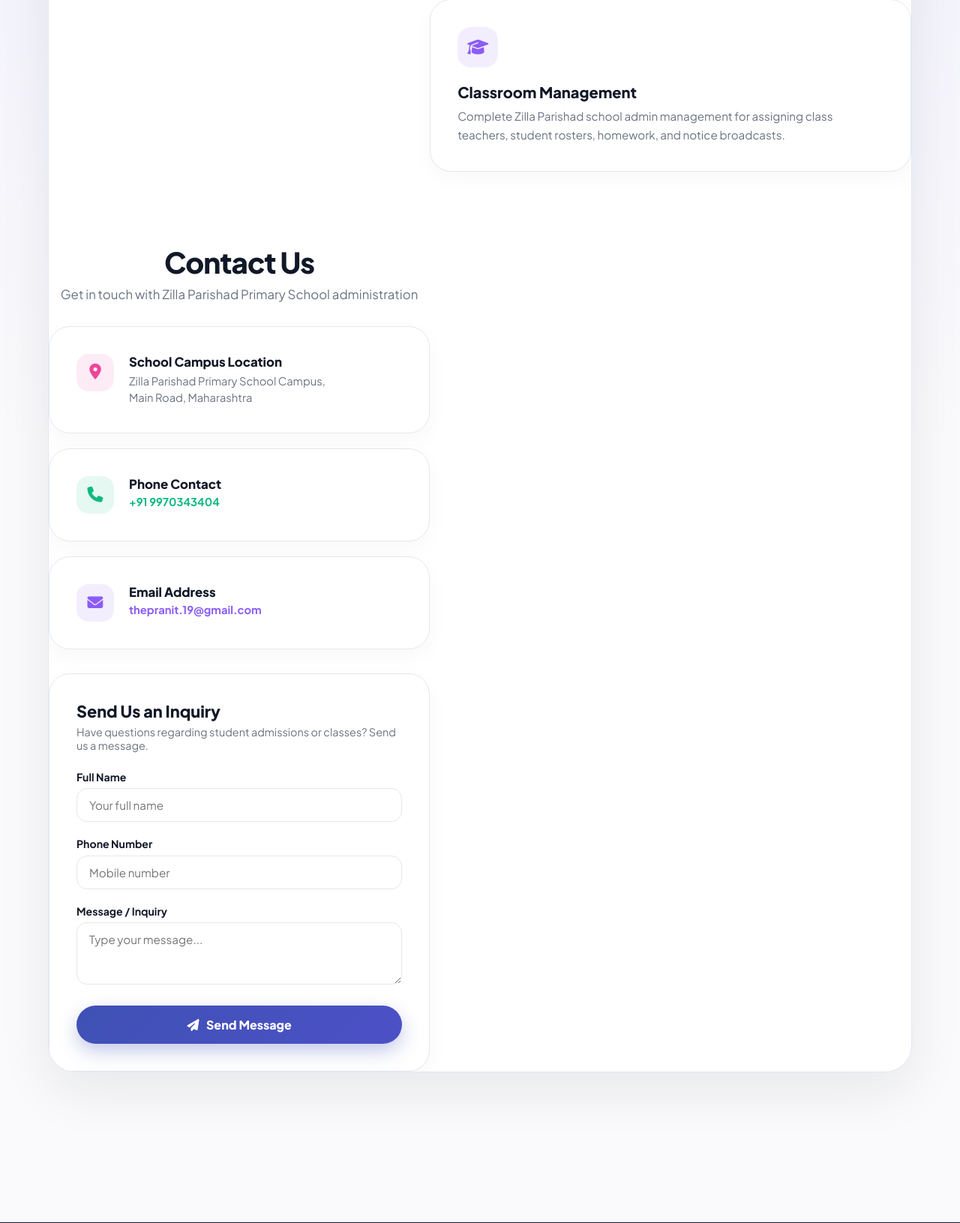
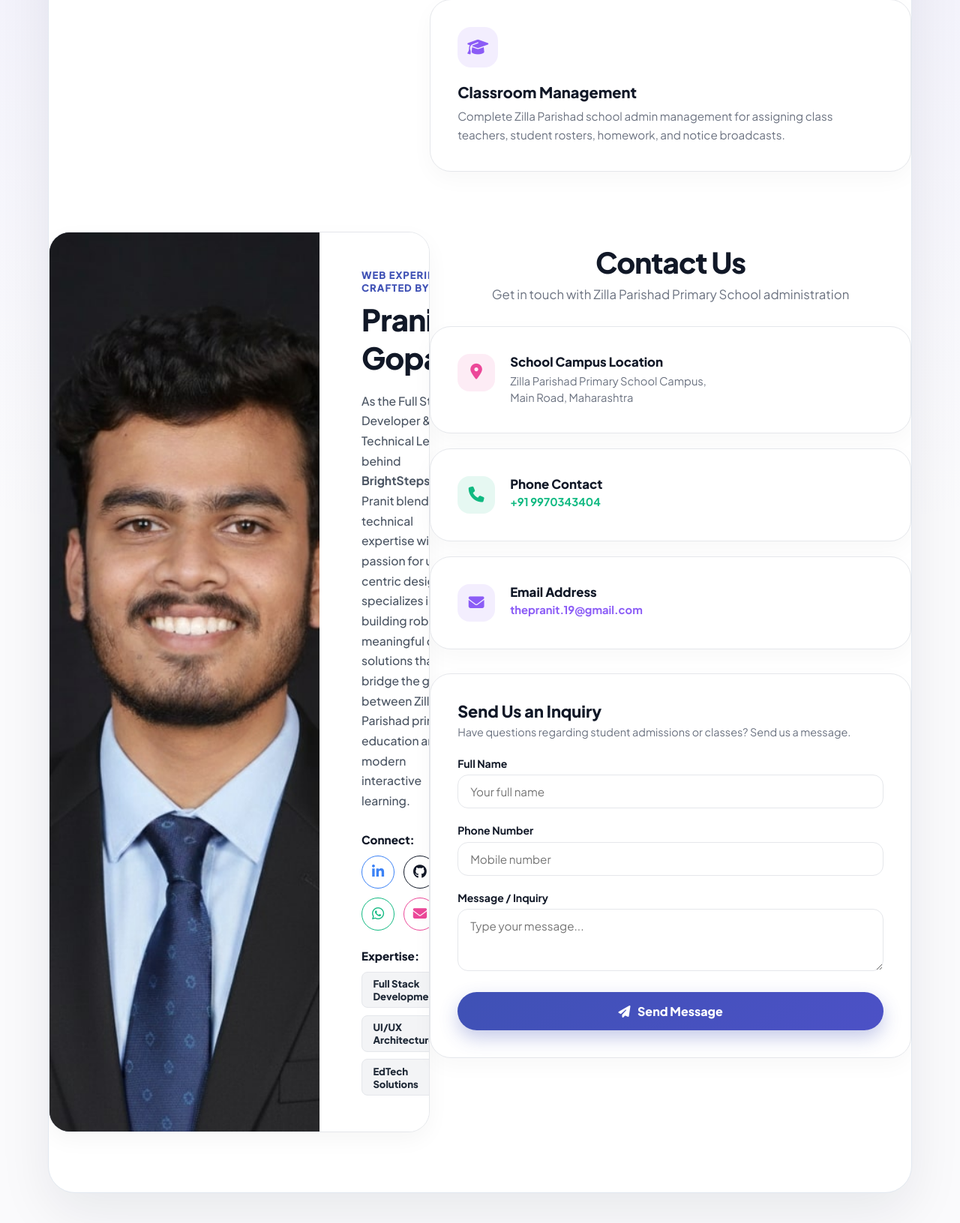
Before and after one commit to thepranit10/brightsteps, a Django app: page / in a window 1280 px wide. Shown: the part 1994-3625 px from the top of the page at 75% size. Run offline with Django 5.2, Linux system fonts and the light colour scheme; data that the repository does not hold is empty.

Commit message:
Add About tab to top navigation header and Developer Profile section

```diff
--- a/core/templates/home.html
+++ b/core/templates/home.html
@@ -472,6 +472,18 @@
             }
         }
 
+        @media (max-width: 900px) {
+            .developer-profile-card {
+                grid-template-columns: 1fr !important;
+            }
+            .developer-profile-card > div:first-child {
+                min-height: 320px !important;
+            }
+            .developer-profile-card > div:last-child {
+                padding: 2rem 1.5rem !important;
+            }
+        }
+
         @media (max-width: 768px) {
             .navbar-clean {
                 padding: 0.85rem 1.25rem;
@@ -516,6 +528,7 @@
 
         <ul class="nav-links-center">
             <li><a href="#home" class="nav-link-item active">Home</a></li>
+            <li><a href="#about" class="nav-link-item">About</a></li>
             <li><a href="#contact" class="nav-link-item">Contact</a></li>
         </ul>
 
@@ -991,6 +1004,81 @@
             </div>
         </div>
 
+        <!-- Developer Profile Card matching Yarned With Love reference layout -->
+        <div class="developer-profile-card" id="about" style="background: #FFFFFF; border-radius: 28px; border: 1px solid #E5E7EB; box-shadow: 0 10px 30px rgba(0, 0, 0, 0.04); overflow: hidden; margin-bottom: 5rem; display: grid; grid-template-columns: 360px 1fr; align-items: stretch; scroll-margin-top: 100px;">
+
+            <!-- Left Side: Profile Image -->
+            <div style="position: relative; background: #0F172A; min-height: 380px;">
+                <img src="{% static 'images/pranit_gopale.jpg' %}" alt="Pranit Gopale" style="width: 100%; height: 100%; object-fit: cover; display: block;">
+            </div>
+
+            <!-- Right Side: Developer Details -->
+            <div style="padding: 3rem 3.5rem; display: flex; flex-direction: column; justify-content: center; background: #FFFFFF;">
+
+                <!-- Category Badge -->
+                <div style="color: #3F51B5; font-weight: 900; font-size: 0.82rem; letter-spacing: 1px; text-transform: uppercase; margin-bottom: 0.5rem;">
+                    WEB EXPERIENCE CRAFTED BY
+                </div>
+
+                <!-- Title -->
+                <h2 style="font-size: 2.5rem; font-weight: 900; color: #111827; margin: 0 0 1.25rem 0; letter-spacing: -0.8px;">
+                    Pranit Gopale
+                </h2>
+
+                <!-- Bio Description -->
+                <p style="color: #4B5563; font-size: 0.98rem; line-height: 1.7; margin: 0 0 1.75rem 0; font-weight: 500;">
+                    As the Full Stack Developer & Technical Lead behind <strong>BrightSteps</strong>, Pranit blends technical expertise with a passion for user-centric design. He specializes in building robust, meaningful digital solutions that bridge the gap between Zilla Parishad primary education and modern interactive learning.
+                </p>
+
+                <!-- Connect Links -->
+                <div style="margin-bottom: 1.5rem;">
+                    <div style="font-weight: 800; font-size: 0.95rem; color: #111827; margin-bottom: 0.75rem;">
+                        Connect:
+                    </div>
+                    <div style="display: flex; gap: 0.75rem; align-items: center; flex-wrap: wrap;">
+                        <!-- LinkedIn -->
+                        <a href="https://linkedin.com/in/pranitgopale" target="_blank" title="LinkedIn" style="width: 44px; height: 44px; border-radius: 50%; border: 1.5px solid #3B82F6; color: #3B82F6; display: flex; align-items: center; justify-content: center; text-decoration: none; font-size: 1.15rem; transition: all 0.3s ease;">
+                            <i class="fa-brands fa-linkedin-in"></i>
+                        </a>
+
+                        <!-- GitHub -->
+                        <a href="https://github.com/thepranit10" target="_blank" title="GitHub" style="width: 44px; height: 44px; border-radius: 50%; border: 1.5px solid #111827; color: #111827; display: flex; align-items: center; justify-content: center; text-decoration: none; font-size: 1.15rem; transition: all 0.3s ease;">
+                            <i class="fa-brands fa-github"></i>
+                        </a>
+
+                        <!-- WhatsApp -->
+                        <a href="https://wa.me/919970343404" target="_blank" title="WhatsApp" style="width: 44px; height: 44px; border-radius: 50%; border: 1.5px solid #10B981; color: #10B981; display: flex; align-items: center; justify-content: center; text-decoration: none; font-size: 1.15rem; transition: all 0.3s ease;">
+                            <i class="fa-brands fa-whatsapp"></i>
+                        </a>
+
+                        <!-- Email -->
+                        <a href="mailto:thepranit.19@gmail.com" title="Email" style="width: 44px; height: 44px; border-radius: 50%; border: 1.5px solid #EC4899; color: #EC4899; display: flex; align-items: center; justify-content: center; text-decoration: none; font-size: 1.15rem; transition: all 0.3s ease;">
+                            <i class="fa-solid fa-envelope"></i>
+                        </a>
+                    </div>
+                </div>
+
+                <!-- Expertise Badges -->
+                <div>
+                    <div style="font-weight: 800; font-size: 0.95rem; color: #111827; margin-bottom: 0.75rem;">
+                        Expertise:
+                    </div>
+                    <div style="display: flex; gap: 0.6rem; flex-wrap: wrap;">
+                        <span style="background: #F3F4F6; border: 1px solid #E5E7EB; color: #1F2937; padding: 0.4rem 0.9rem; border-radius: 8px; font-weight: 800; font-size: 0.82rem;">
+                            Full Stack Development
+                        </span>
+                        <span style="background: #F3F4F6; border: 1px solid #E5E7EB; color: #1F2937; padding: 0.4rem 0.9rem; border-radius: 8px; font-weight: 800; font-size: 0.82rem;">
+                            UI/UX Architecture
+                        </span>
+                        <span style="background: #F3F4F6; border: 1px solid #E5E7EB; color: #1F2937; padding: 0.4rem 0.9rem; border-radius: 8px; font-weight: 800; font-size: 0.82rem;">
+                            EdTech Solutions
+                        </span>
+                    </div>
+                </div>
+
+            </div>
+        </div>
+
         <!-- Contact Section -->
         <section id="contact" style="padding-top: 1rem;">
             <div class="section-headline-centered" style="margin-bottom: 2rem;">
```
Also changed, not shown: core/static/images/pranit_gopale.jpg (added).
